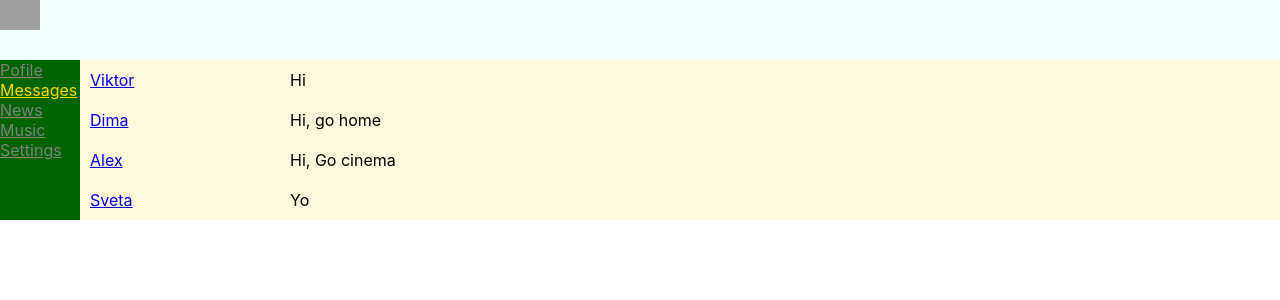
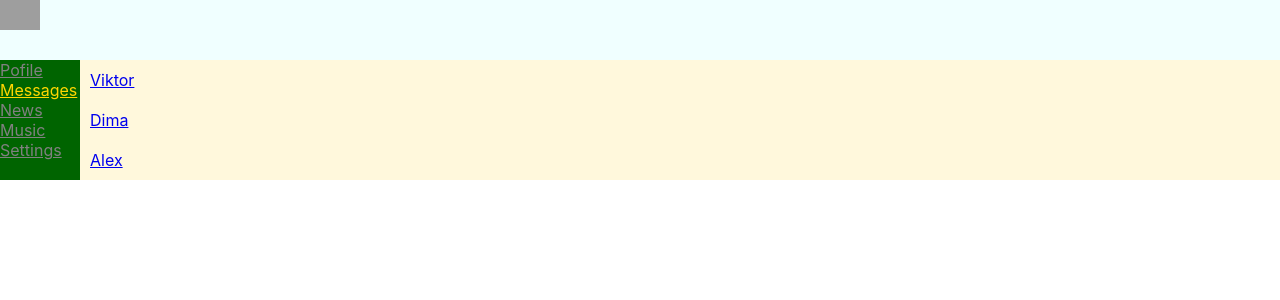
Before and after one commit to Vecsel/samurai-way, a React (Create React App) app: page /messages in a window 1280 px wide. Shown: the top 300 px of the page. Built offline with nearby package versions, Linux system fonts and the light colour scheme; grey boxes are pictures that could not be loaded.

Commit message:
create components and props

```diff
--- a/src/components/Dialogs/Dialogs.tsx
+++ b/src/components/Dialogs/Dialogs.tsx
@@ -31,6 +31,11 @@ export const Dialogs = () => {
         {id: 4, name: "Sveta"},
 
     ]
+    let dialogsElements = [
+        <UserMess name={dialogsData[0].name} id={dialogsData[0].id}/>,
+        <UserMess name={dialogsData[1].name} id={dialogsData[1].id}/>,
+        <UserMess name={dialogsData[2].name} id={dialogsData[2].id}/>
+    ]
     let messagesData = [
         {id: 1, message: "Hi"},
         {id: 2, message: "Hi, go home"},
@@ -43,17 +48,18 @@ export const Dialogs = () => {
         <div>
             <div className={m.messages}>
                 <div>
-                    <UserMess name={dialogsData[0].name} id={dialogsData[0].id}/>
+                    {dialogsElements}
+
+                    {/*<UserMess name={dialogsData[0].name} id={dialogsData[0].id}/>
                     <UserMess name={dialogsData[1].name} id={dialogsData[1].id}/>
-                    <UserMess name={dialogsData[2].name} id={dialogsData[2].id}/>
-                    <UserMess name={dialogsData[3].name} id={dialogsData[3].id}/>
-
+                    <UserMess name={dialogsData[2].name} id={dialogsData[2].id}/>*/}
                 </div>
                 <div>
-                    <Message message={messagesData[0].message}/>
+                    {/*<Message message={messagesData[0].message}/>
                     <Message message={messagesData[1].message}/>
-                    <Message message="Hi, Go cinema"/>
-                    <Message message="Yo"/>
+                    <Message message={messagesData[2].message}/>
+                    <Message message={messagesData[3].message}/>*/}
+
 
                 </div>
             </div>
--- a/src/components/Profile/MyPost/MyPost.tsx
+++ b/src/components/Profile/MyPost/MyPost.tsx
@@ -3,15 +3,23 @@ import cont from "./MyPost.module.css"
 import {Post} from "../Post/Post";
 
 export const MyPost = () => {
+    let postData = [
+        {id: 1, post: "Hi, how are you?", likesCount:50},
+        {id: 2, post: "Hi, is is my first post", likesCount:60},
+
+    ]
     return (
         <div className={cont.content}>
 
-            <div>My posts
+            <div>
+                <h3>My posts</h3>
                 <div>your news</div>
                 <textarea></textarea>
-                <button>Send</button>
-                <Post messages={"Hi, how are you?"} likes={50}/>
-                <Post messages={"Hi, is is my first post"} likes={60}/>
+                <div>
+                    <button>Send</button>
+                </div>
+                <Post messages={postData[0].post} likesCount={postData[0].likesCount}/>
+                <Post messages={postData[1].post} likesCount={postData[1].likesCount}/>
             </div>
 
         </div>
--- a/src/components/Profile/Post/Post.tsx
+++ b/src/components/Profile/Post/Post.tsx
@@ -3,7 +3,7 @@ import cont from "./Post.module.css"
 
 type messagesProps={
     messages: string
-    likes?: number
+    likesCount?: number
 }
 
 export const Post = (props:messagesProps) => {
@@ -12,7 +12,7 @@ export const Post = (props:messagesProps) => {
             <img src={"https://pixelbox.ru/wp-content/uploads/2021/05/ava-vk-animal-91.jpg"}/>
             {props.messages}
             <button className={cont.button}>Like</button>
-            {props.likes}
+            {props.likesCount}
 
         </div>
     )
```
